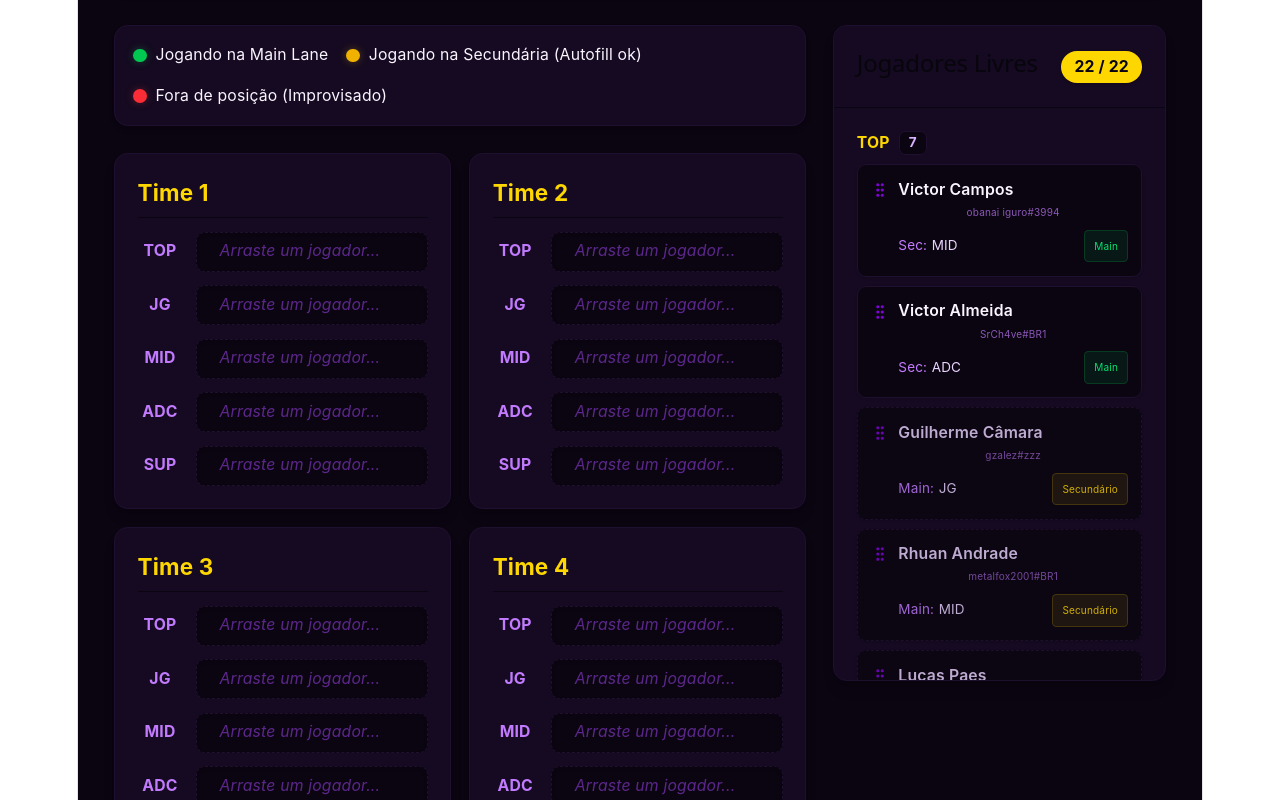
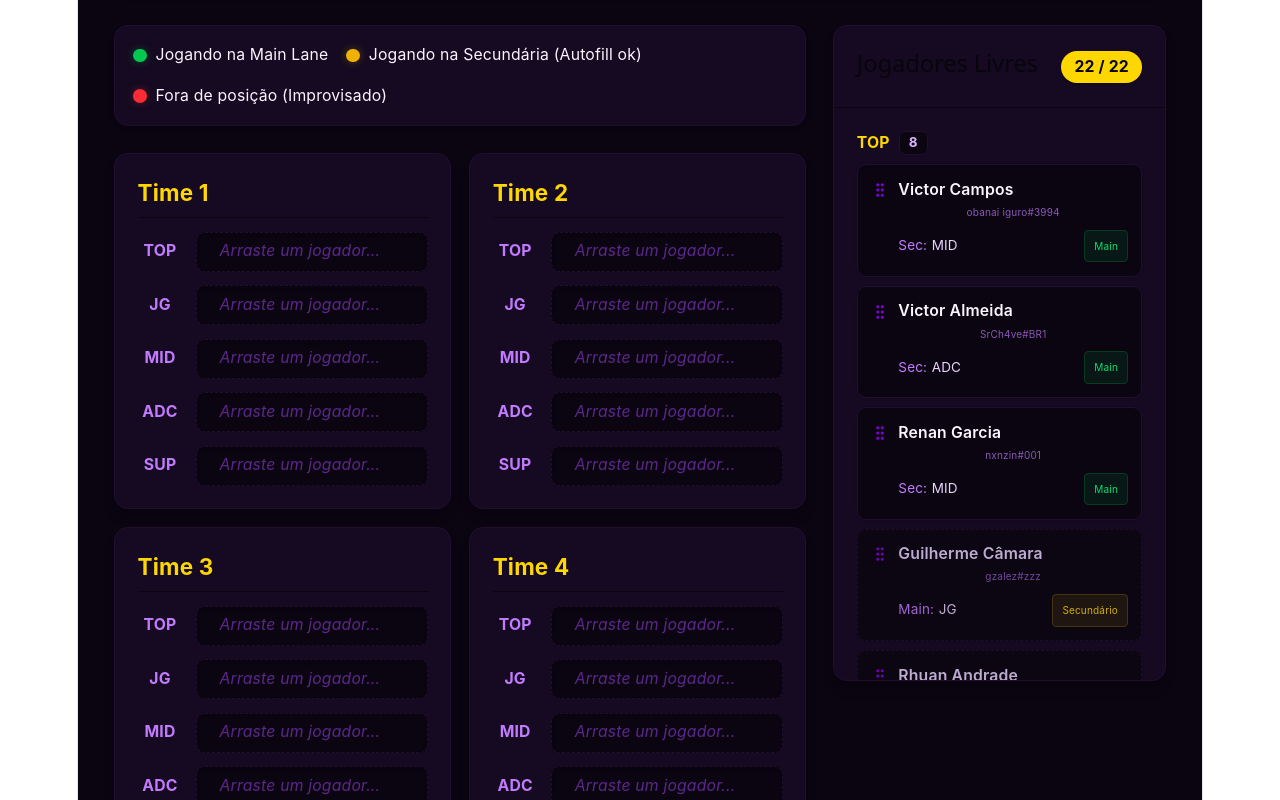
Before and after one commit to victorscborges/lol-inhouse-draft-board, a React (Vite) app: page / in a window 1280 px wide. Shown: the part 580-1380 px from the top of the page. Built offline with nearby package versions, Linux system fonts and the light colour scheme.

Commit message:
Updated players

```diff
--- a/App.jsx
+++ b/App.jsx
@@ -6,7 +6,7 @@ const initialPlayers = [
   { id: 1, name: 'Victor Borges Siqueira Campos', nick: 'obanai iguro#3994', phone: '13 92001-3463', main: 'TOP', sec: 'MID', usage: 'Main TOP' },
   { id: 2, name: 'Victor dos Santos Almeida', nick: 'SrCh4ve#BR1', phone: '11 953122652', main: 'TOP', sec: 'ADC', usage: 'Main TOP / Flex ADC' },
   { id: 3, name: 'Guilherme Gonzalez Câmara', nick: 'gzalez#zzz', phone: '13982260198', main: 'JG', sec: 'TOP', usage: 'Main JG / Flex TOP' },
-  { id: 4, name: 'Caué Paiva Lucena', nick: 'Lauê Cuccena#br1', phone: '13981694051', main: 'JG', sec: 'SUP', usage: 'Main JG' },
+  { id: 4, name: 'Caue Paiva Lucena', nick: 'Lauê Cuccena#br1', phone: '13981694051', main: 'JG', sec: 'SUP', usage: 'Main JG' },
   { id: 5, name: 'Rafael Henriques', nick: 'akubO#BR1', phone: '13 99706-8797', main: 'JG', sec: 'ADC', usage: 'Main JG / Flex ADC' },
   { id: 6, name: 'Joao Pedro Felippi da Costa', nick: 'Kavazaa#Furia', phone: '13991196998', main: 'MID', sec: 'ADC', usage: 'Autofill ADC / Flex MID' },
   { id: 7, name: 'Renan Rodrigo Campana dos Santos', nick: 'alexa ligar aura #rena', phone: '13974117750', main: 'MID', sec: '-', usage: 'Main MID' },
--- a/src/App.jsx
+++ b/src/App.jsx
@@ -6,7 +6,7 @@ const initialPlayers = [
   { id: 1, name: 'Victor Borges Siqueira Campos', nick: 'obanai iguro#3994', phone: '13 92001-3463', main: 'TOP', sec: 'MID', usage: 'Main TOP' },
   { id: 2, name: 'Victor dos Santos Almeida', nick: 'SrCh4ve#BR1', phone: '11 953122652', main: 'TOP', sec: 'ADC', usage: 'Main TOP / Flex ADC' },
   { id: 3, name: 'Guilherme Gonzalez Câmara', nick: 'gzalez#zzz', phone: '13982260198', main: 'JG', sec: 'TOP', usage: 'Main JG / Flex TOP' },
-  { id: 4, name: 'Caué Paiva Lucena', nick: 'Lauê Cuccena#br1', phone: '13981694051', main: 'JG', sec: 'SUP', usage: 'Main JG' },
+  { id: 4, name: 'Caue Paiva Lucena', nick: 'Lauê Cuccena#br1', phone: '13981694051', main: 'JG', sec: 'SUP', usage: 'Main JG' },
   { id: 5, name: 'Rafael Henriques', nick: 'akubO#BR1', phone: '13 99706-8797', main: 'JG', sec: 'ADC', usage: 'Main JG / Flex ADC' },
   { id: 6, name: 'Joao Pedro Felippi da Costa', nick: 'Kavazaa#Furia', phone: '13991196998', main: 'MID', sec: 'ADC', usage: 'Autofill ADC / Flex MID' },
   { id: 7, name: 'Renan Rodrigo Campana dos Santos', nick: 'alexa ligar aura #rena', phone: '13974117750', main: 'MID', sec: '-', usage: 'Main MID' },
@@ -23,8 +23,8 @@ const initialPlayers = [
   { id: 18, name: 'Felipe Luiz da Silva', nick: 'ChayS#BR1', phone: '13996404897', main: 'SUP', sec: '-', usage: 'Main SUP' },
   { id: 19, name: 'Rodrigo Algamis', nick: 'RodrigoAlgamis#BR1', phone: '13996122000', main: 'SUP', sec: '-', usage: 'Main SUP' },
   { id: 20, name: 'Guilherme de Carvalho Rocha', nick: 'FELIZ NO SIMPLES #gui', phone: '13991923201', main: 'SUP', sec: 'TOP', usage: 'Autofill TOP / Flex SUP' },
-  { id: 21, name: 'Gabriel Casaroti Persico', nick: 'Casaroti#BR1', phone: '13 960009430', main: 'SUP', sec: '-', usage: 'Main SUP' },
-  { id: 22, name: 'Luis Gustavo Araujo Santos', nick: 'soulzinhu#2222', phone: '13 99171-3318', main: 'SUP', sec: 'JG', usage: 'Autofill JG / Flex SUP' }
+  { id: 21, name: 'Renan Garcia', nick: 'nxnzin#001', phone: '13 991520524', main: 'TOP', sec: 'MID', usage: 'Main TOP' },
+  { id: 22, name: 'Luis Gustavo Araujo Santos', nick: 'soulzinhu#2222', phone: '13 99171-3318', main: 'SUP', sec: 'ADC', usage: 'Autofill ADC / Flex SUP' }
 ];
 
 const ROLES = ['TOP', 'JG', 'MID', 'ADC', 'SUP'];
```
